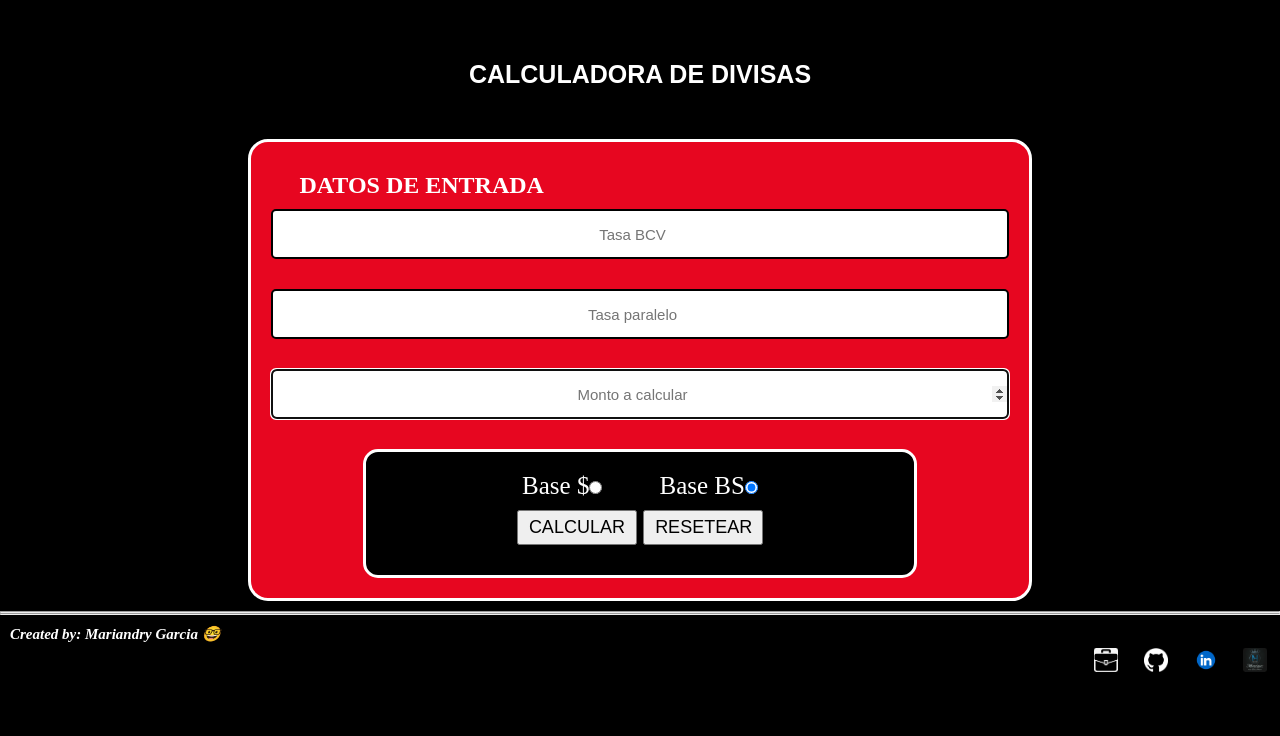
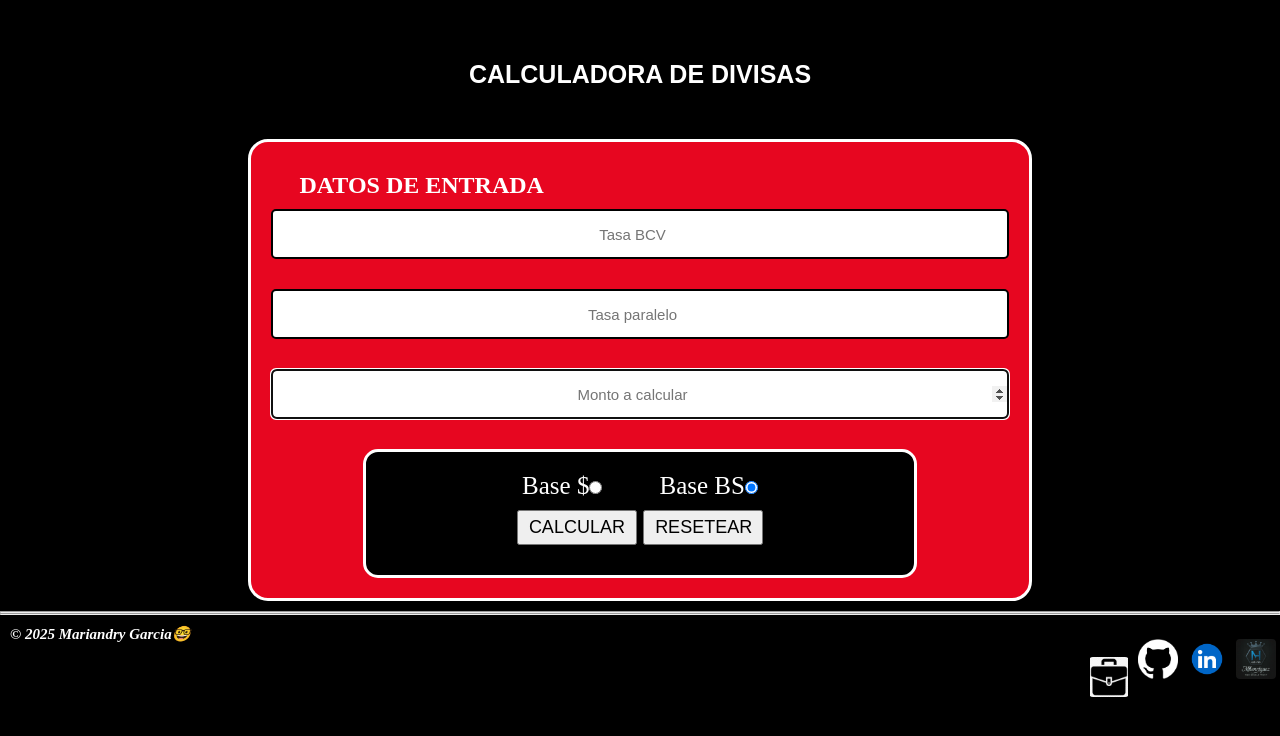
Before and after one commit to MariandryG/calculadora-divisas, a plain HTML site: page index.html in a window 1280 px wide. Drawn offline with Linux system fonts and the light colour scheme; no server answers.

Commit message:
ajustes de copyride

```diff
--- a/index.html
+++ b/index.html
@@ -45,13 +45,13 @@
 </div>
 </div>
 <hr>
-    <h3>Created by: Mariandry Garcia 🤓 </h3>
-        <div class="sociales"></div>
+    <h3>© 2025 Mariandry Garcia🤓</h3>
+        <div class="sociales">
         <img
             src="./imagenes/imagen_mas_clara.jpg"
             alt="MHenriquez"
             loading="lazy"
-            class="socicon"/></a>
+            class="socicon"/>
             <a href="https://www.linkedin.com/in/mariandry-garcia-76b708344/" target="_blank">
                 <img
                     src="/imagenes/linkedin.png"
@@ -65,10 +65,11 @@
                     class="socicon"/></a>
             <a href="https://mariandryg.github.io/" target="_blank">
                 <img
-                    src="/imagenes/portafolio.png"
+                    src="./imagenes/portafolio.png"
                     alt="Portafolio"
                     class="socicon"/></a>
         </div>
+    </div>
 <script src="./codigo.js"></script>
 </body>
 </html>
--- a/styles.css
+++ b/styles.css
@@ -185,9 +185,10 @@ a {
     }
 
     .socicon {
-        width: 1.5rem;
-        height: 1.5rem;
+        width: 2.5rem;
+        height: 2.5rem;
         border-radius: 10%;
-        margin: 1%;
+        margin: 2%;
         float:right;
+        object-fit: contain;
                 }
```
